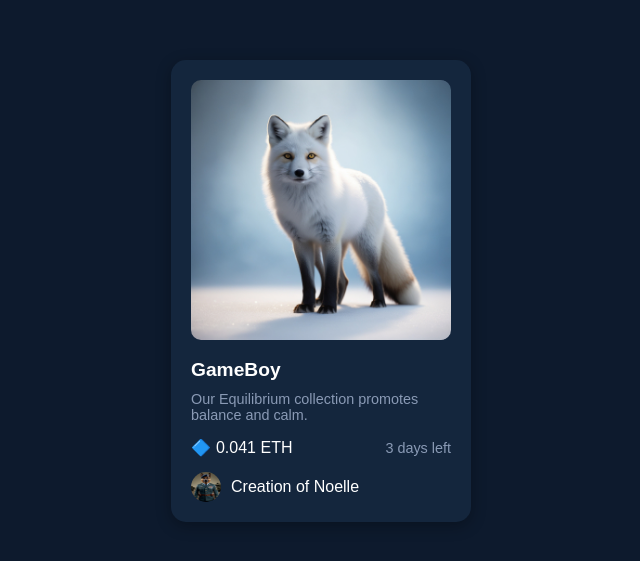
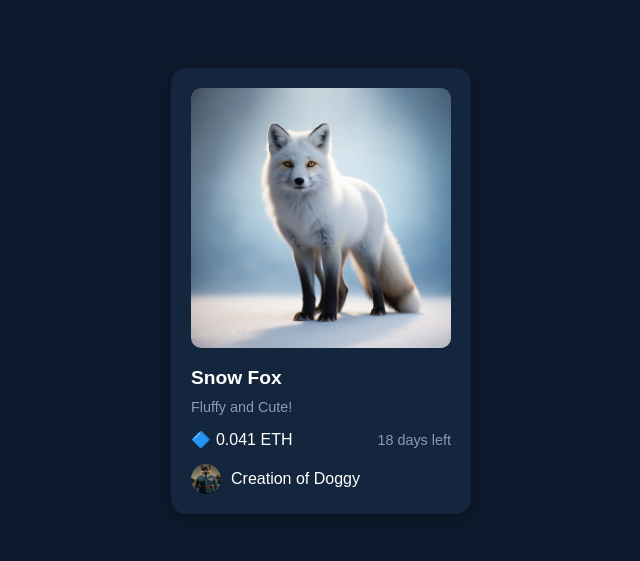
Before and after one commit to Alexig2/GCSI-Portif-lio---Alex-e-Liz, a plain HTML site: page index.html in a window 1280 px wide. Shown: the part 109-670 px from the top of the page, without its empty margins (319-959 px from the left). Drawn offline with Linux system fonts and the light colour scheme.

Commit message:
Update index.html

```diff
--- a/index.html
+++ b/index.html
@@ -11,18 +11,18 @@
         <div class="image-container">
             <img src="raposaneve.jpg" alt="Equilibrium Image">
         </div>
-        <h2>GameBoy</h2>
-        <p>Our Equilibrium collection promotes balance and calm.</p>
+        <h2>Snow Fox</h2>
+        <p>Fluffy and Cute!</p>
         <div class="details">
             <div class="price">
                 <span class="icon">🔷</span>
                 <span>0.041 ETH</span>
             </div>
-            <div class="time-left">3 days left</div>
+            <div class="time-left">18 days left</div>
         </div>
         <div class="creator">
             <img src="cachorro.jpg" alt="Creator Image">
-            <span>Creation of Noelle</span>
+            <span>Creation of Doggy</span>
         </div>
     </div>
 </body>
```
